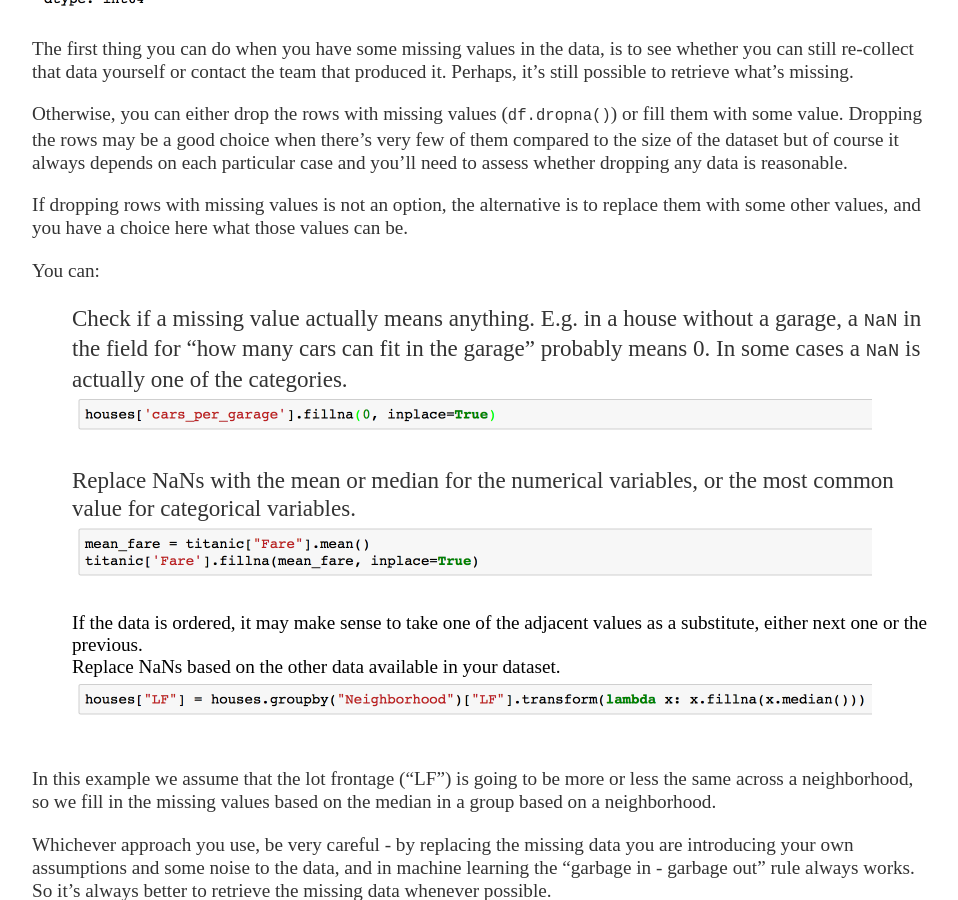
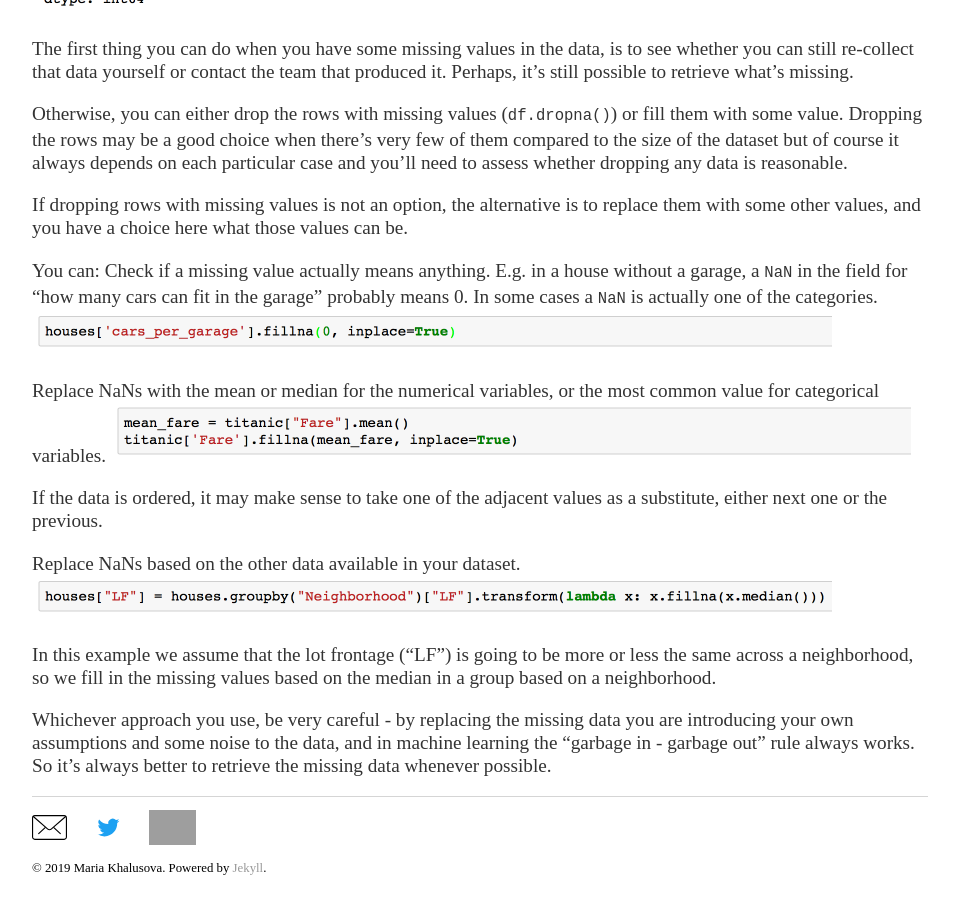
Before and after one commit to MKhalusova/MKhalusova.github.io, a Jekyll site: the page built from _posts/2019-01-31-cleaning-data-with-pandas.md, in a window 1280 px wide and 900 px high, scrolled down 2501 px. Shown: the whole window, without its empty margins (160-1118 px from the left). Built offline with Jekyll 4.4.1, drawn with Linux system fonts in a browser that asks for light colours; comment, search, counter and statistics services are not loaded; grey boxes are pictures that could not be loaded.

Commit message:
styling issues

```diff
--- a/_posts/2019-01-31-cleaning-data-with-pandas.md
+++ b/_posts/2019-01-31-cleaning-data-with-pandas.md
@@ -71,15 +71,16 @@ If dropping rows with missing values is not an option, the alternative is to rep
 and you have a choice here what those values can be.
 
 You can:
-* Check if a missing value actually means anything. E.g. in a house without a garage, a `NaN` in the field for
+Check if a missing value actually means anything. E.g. in a house without a garage, a `NaN` in the field for
 "how many cars can fit in the garage" probably means 0. In some cases a `NaN` is actually one of the categories.
 ![fillna zeros](/images/jan31-fillna-zero.png)
 
-* Replace NaNs with the mean or median for the numerical variables, or the most common value for categorical variables.
+Replace NaNs with the mean or median for the numerical variables, or the most common value for categorical variables.
 ![fillna mean](/images/jan31-fillna-mean.png)
 
-* If the data is ordered, it may make sense to take one of the adjacent values as a substitute, either next one or the previous.
-* Replace NaNs based on the other data available in your dataset.
+If the data is ordered, it may make sense to take one of the adjacent values as a substitute, either next one or the previous.
+
+Replace NaNs based on the other data available in your dataset.
 ![fillna by group](/images/jan31-lf.png)
 
 In this example we assume that the lot frontage ("LF") is going to be more or less the same across a neighborhood, so
```
